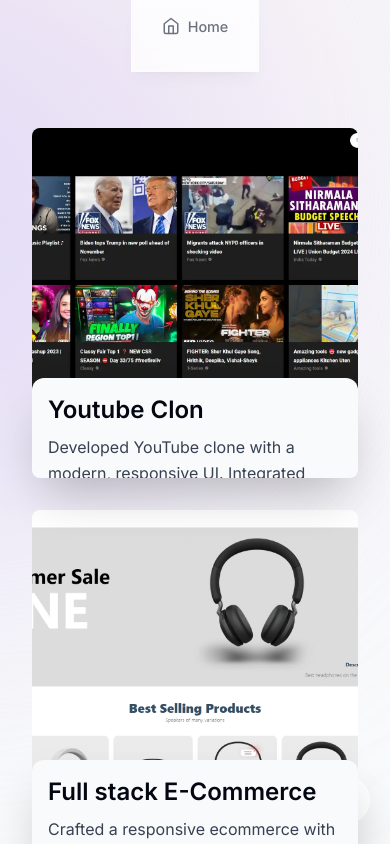
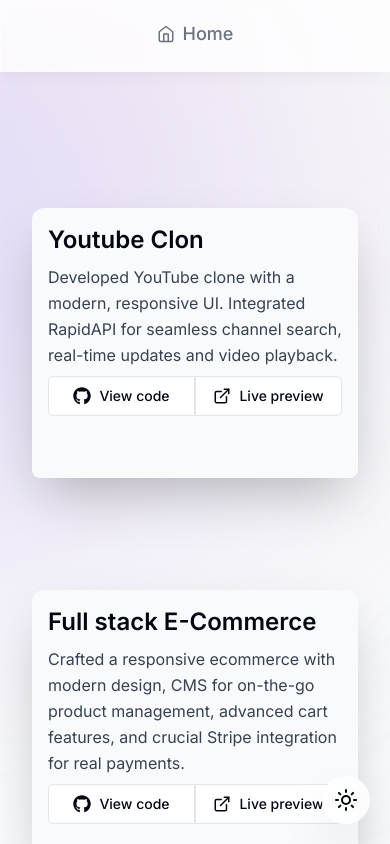
Before and after one commit to Lautaro-Aguilar/portfolio-lautaroaguilar, a Next.js app: page /projects in a window 390 px wide. Shown: the top 844 px of the page. Built offline with nearby package versions, Linux system fonts and the light colour scheme.

Commit message:
fix responsive errors

```diff
--- a/app/projects/_components/header.tsx
+++ b/app/projects/_components/header.tsx
@@ -10,13 +10,13 @@
   return (
     <header className="z-[999] relative">
       <motion.div
-        className="fixed top-0 left-1/2 h-[4.5rem] w-32 rounded-none border border-white border-opacity-40 bg-white bg-opacity-80 shadow-lg shadow-black/[0.03] backdrop-blur-[0.5rem] sm:top-6 sm:h-[3.25rem]  sm:rounded-full dark:bg-gray-950 dark:border-black/40 dark:bg-opacity-75"
+        className="fixed top-0 left-1/2 h-[4.5rem] sm:w-32 w-full rounded-none border border-white border-opacity-40 bg-white bg-opacity-80 shadow-lg shadow-black/[0.03] backdrop-blur-[0.5rem] sm:top-6 sm:h-[3.25rem]  sm:rounded-full dark:bg-gray-950 dark:border-black/40 dark:bg-opacity-75"
         initial={{ y: -100, x: "-50%", opacity: 0 }}
         animate={{ y: 0, x: "-50%", opacity: 1 }}
       ></motion.div>
 
-      <nav className="flex fixed top-[0.15rem] left-1/2 h-12 -translate-x-1/2 py-2 sm:top-[1.7rem] sm:h-[initial] sm:py-0">
-        <ul className="flex w-32 flex-wrap items-center justify-center gap-y-1 text-[0.9rem] font-medium text-gray-500  sm:flex-nowrap sm:gap-5">
+      <nav className="flex fixed top-[0.6rem] left-1/2 h-12 -translate-x-1/2 py-2 sm:top-[2.2rem] sm:h-[initial] sm:py-0">
+        <ul className="flex w-32 flex-wrap items-center justify-center gap-y-1 text-lg font-medium text-gray-500  sm:flex-nowrap sm:gap-5">
           <motion.li
             className="h-3/4 flex items-center justify-center relative"
             initial={{ y: -100, opacity: 0 }}
@@ -24,7 +24,7 @@
           >
             <Link
               className={clsx(
-                "flex w-full items-center justify-center px-3 py-3 hover:text-gray-950 transition dark:text-gray-500 dark:hover:text-gray-300"
+                "flex w-full items-center justify-center  hover:text-gray-950 transition dark:text-gray-500 dark:hover:text-gray-300"
               )}
               href="/"
             >
--- a/app/projects/_components/project-card.tsx
+++ b/app/projects/_components/project-card.tsx
@@ -20,28 +20,28 @@
 }: ProjectProps) => {
   return (
     <article className="h-[350px] w-full relative rounded-lg group">
-      <div className="relative h-[300px] z-[1] ">
+      <div className="relative h-[300px] ">
         <Image
           fill
-          className="object-cover object-center rounded-t-lg group-hover:brightness-50 transition"
+          className="object-cover object-center rounded-t-lg group-hover:brightness-50 transition hidden sm:block"
           alt="project image"
           src={imageUrl}
         />
       </div>
       <motion.div
-        className="bg-gray-50 w-full absolute bottom-0 rounded-t-xl p-4 rounded-b-lg overflow-hidden shadow-2xl z-10"
+        className="bg-gray-50 w-full absolute bottom-0 rounded-t-xl p-4 rounded-b-lg overflow-hidden shadow-2xl !min-h-[270px] sm:!min-h-[100px] dark:text-white dark:bg-gray-900/90 "
         initial={{
           height: "100px",
         }}
         whileHover={{
-          height: "230px",
+          height: "270px",
         }}
       >
         <h3 className="text-2xl font-semibold">{title}</h3>
         <p className="mt-2 leading-relaxed text-gray-700 dark:text-white/70">
           {description}
         </p>
-        <ul className="flex flex-wrap py-2 gap-2 sm:mt-auto">
+        <ul className="flex-wrap py-2 gap-2 sm:mt-auto hidden sm:flex">
           {tags.map((tag, index) => (
             <li
               className="bg-black/[0.7] px-3 py-1 text-[0.7rem] uppercase tracking-wider text-white rounded-full dark:text-white/70"
@@ -51,7 +51,7 @@
             </li>
           ))}
         </ul>
-        <div className="flex items-center self-end">
+        <div className="py-2 sm:py-0 flex items-center self-end">
           <Button variant="outline" className="w-full rounded-r-none">
             <FaGithub className="mr-2 " size={18} />
             <Link href={githubUrl} target="_blank">
```
